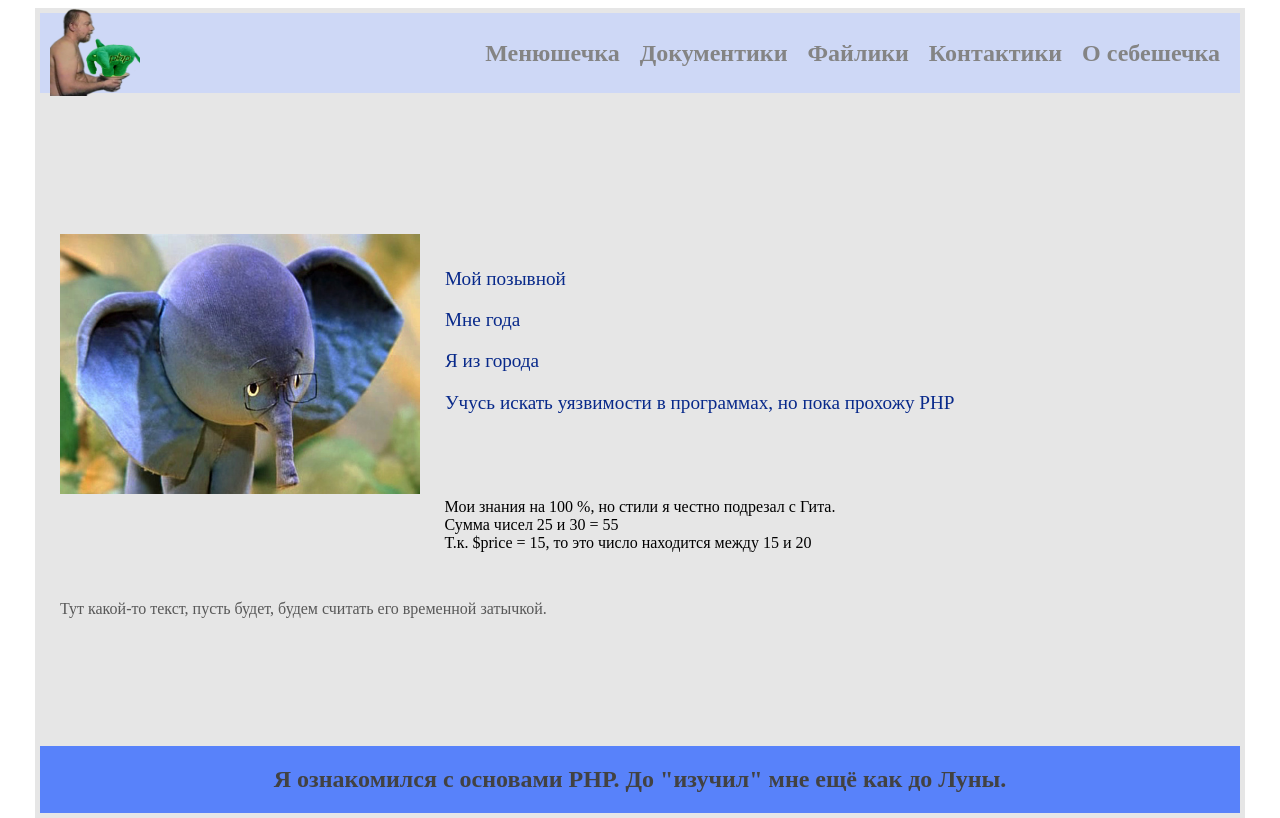
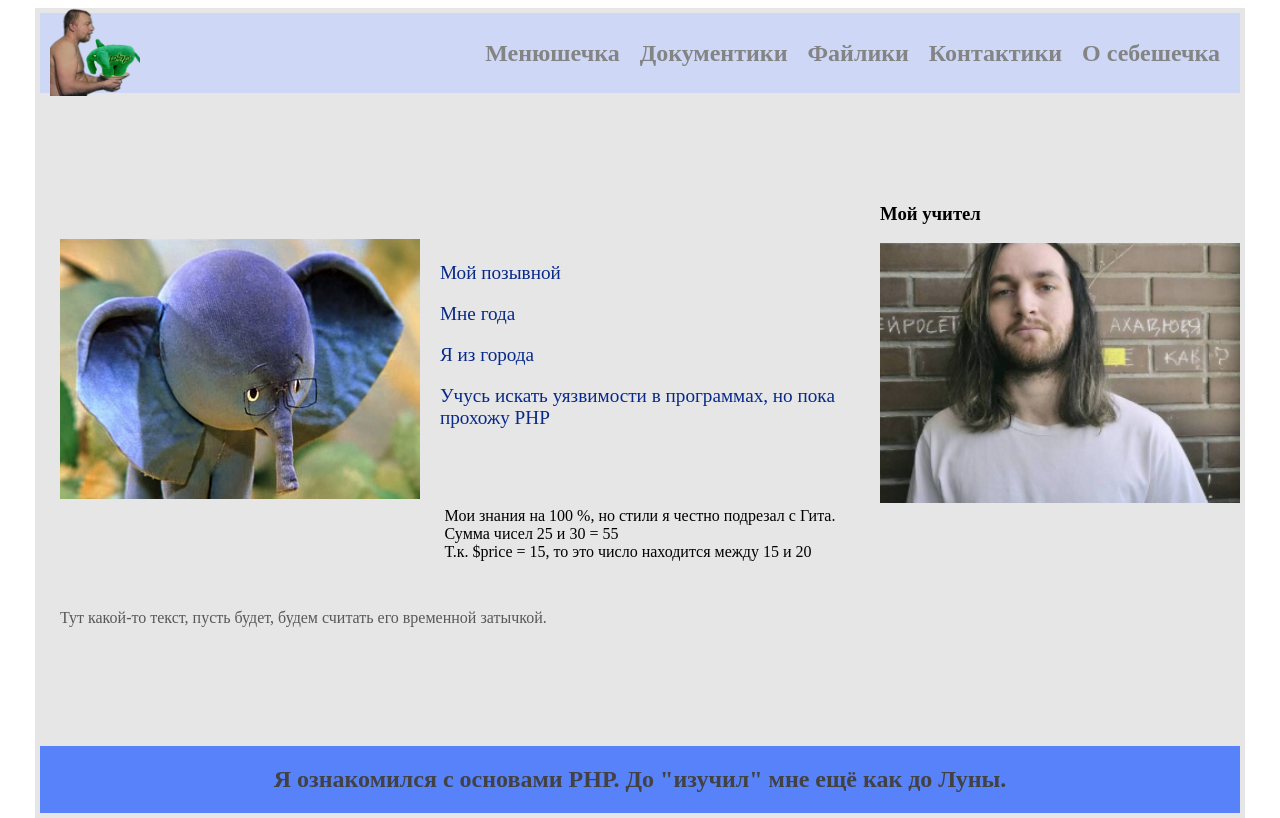
Before and after one commit to Stroichik/HW-02-2.0, a PHP site: page /main.php in a window 1280 px wide. Run offline with PHP 8.4, Linux system fonts and the light colour scheme; data that the repository does not hold is empty.

Commit message:
Добавлена фото

```diff
--- a/main.php
+++ b/main.php
@@ -43,7 +43,14 @@
                     <p>Учусь искать уязвимости в программах, но пока прохожу РНР</p>
                 </div>
 
+                <div>
+                    <h3>Мой учител</h3>
+                    <?php echo '<img src="img/Учител.png" alt="Дратути" width="360" height="260">'; ?>
+                </div>
+
             </div>
+
+
 
             <div class="knowledge">
                 <?php include 'knowledge.inc.php';
```
Also changed, not shown: img/Учител.png (added).
